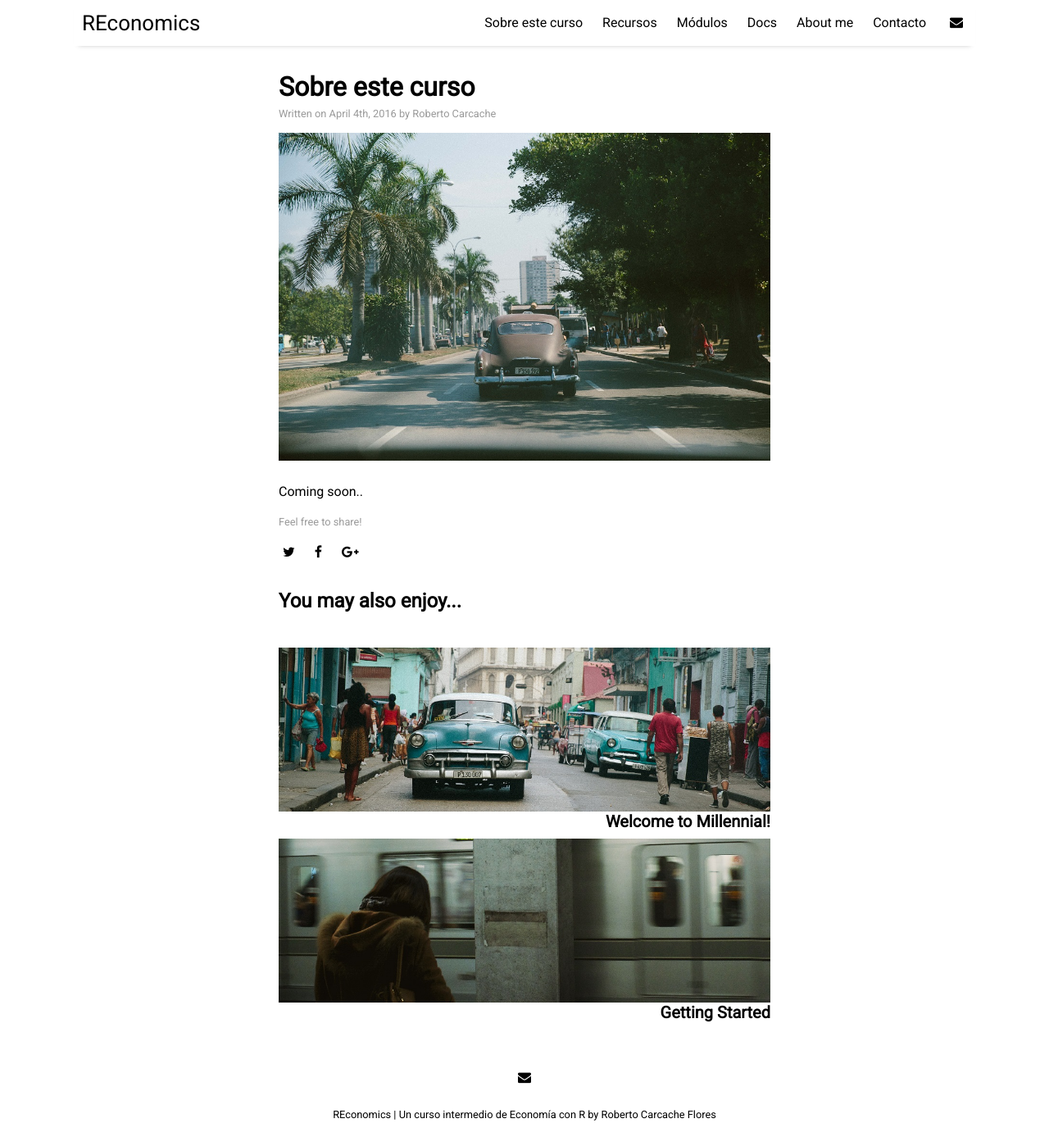
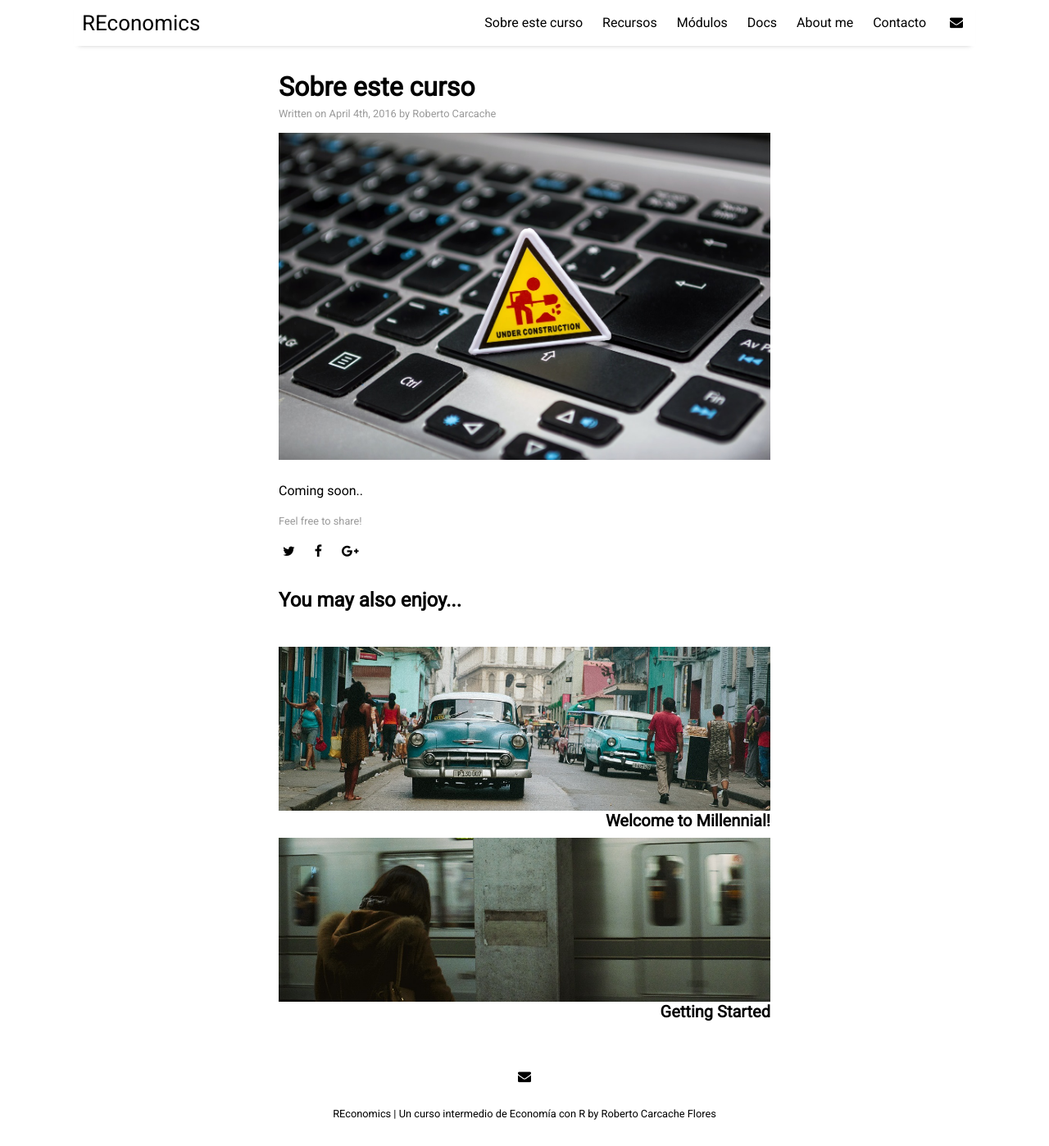
Before and after one commit to JP-Thoma/REconomics, a Jekyll site: the page built from _posts/2016-04-04-about-the-author.md, in a window 1280 px wide and 1398 px high. Shown: the whole window at 82% size. Built offline with Jekyll 4.4.1, drawn with Linux system fonts in a browser that asks for light colours; nearby versions of some CDN libraries.

Commit message:
Update 2016-04-04-about-the-author.md

```diff
--- a/_posts/2016-04-04-about-the-author.md
+++ b/_posts/2016-04-04-about-the-author.md
@@ -4,7 +4,7 @@ title: "Sobre este curso"
 author: "Roberto Carcache"
 categories: facts
 tags: [sample]
-image: cuba-4.jpg
+image: warning.jpg
 ---
 
 Coming soon..
```
